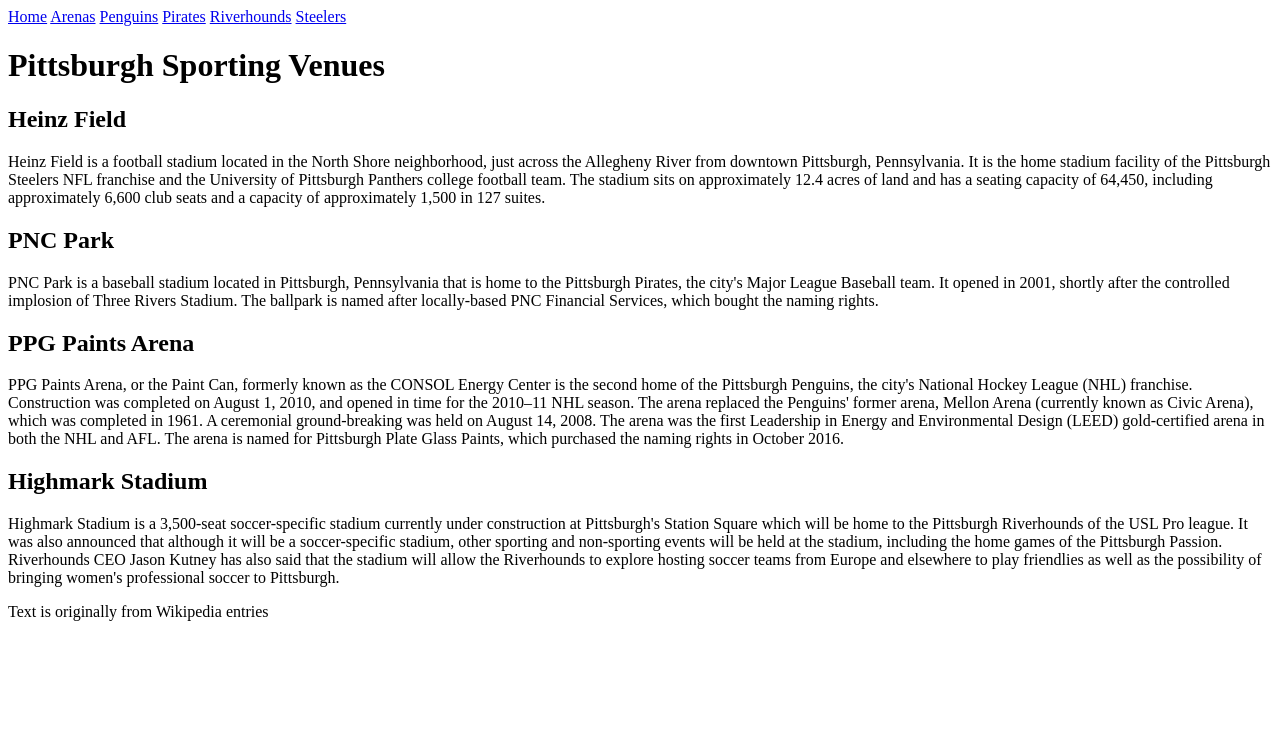
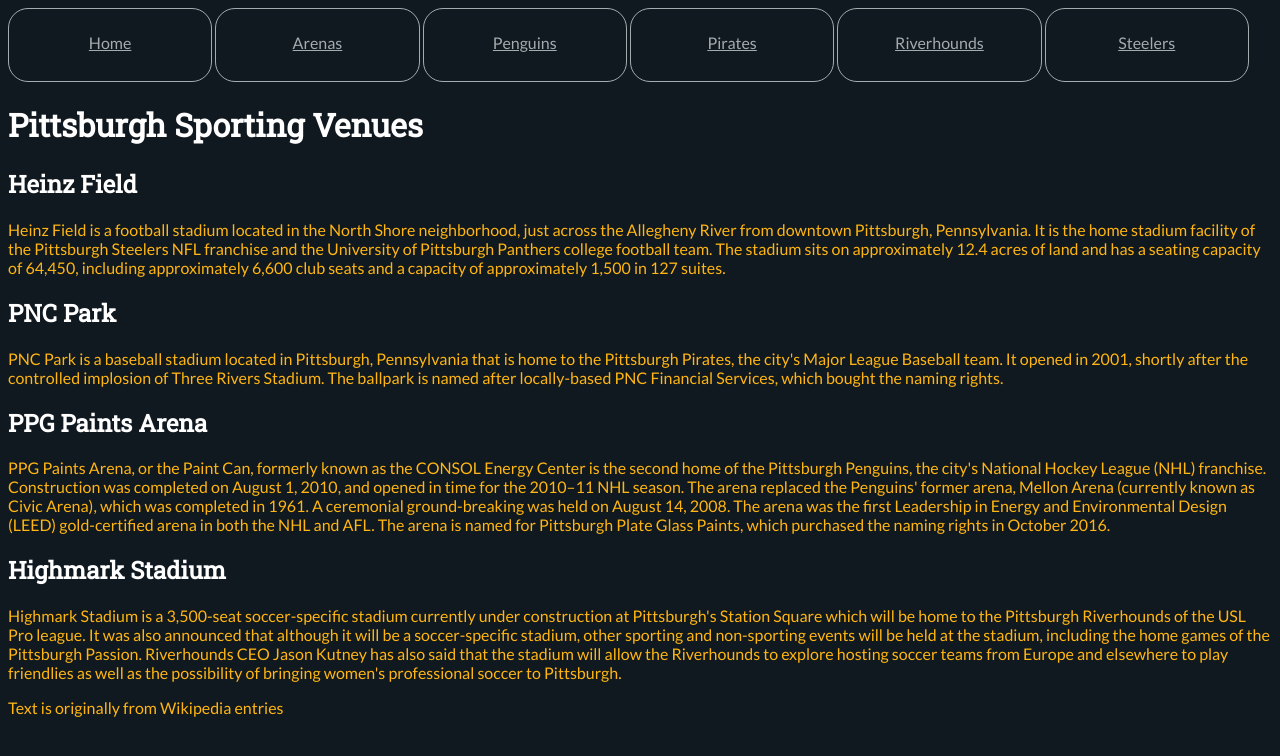
Before and after one commit to leecottrellPTC/HTMLLecture2020, a plain HTML site: page pgh sports/arenas.html in a window 1280 px wide. Drawn offline with Linux system fonts and the light colour scheme.

Commit message:
CSS font and color
wenesday 11-11 lecture

```diff
--- a/pgh sports/arenas.html
+++ b/pgh sports/arenas.html
@@ -3,6 +3,7 @@
 
 <head>
     <title>Pittsburgh Arenas</title>
+    <link rel="stylesheet" href="style.css" type="text/css">
 </head>
 
 <body>
--- /dev/null
+++ b/pgh sports/style.css
@@ -0,0 +1,59 @@
+@import url('https://fonts.googleapis.com/css2?family=Lato&family=Roboto+Slab&display=swap');
+body {
+    background-color: #101820;
+    color: rgb(255, 182, 18);
+    font-family: 'Lato', sans-serif;
+}
+
+a {
+    color: rgb(255, 255, 255);
+}
+
+
+/*
+<!-- HTML will kill CSS -->
+//this does not work :(
+a tags contained within nav tag
+
+*/
+
+nav a {
+    color: rgb(165, 172, 175);
+    width: 16%;
+    display: inline-block;
+    text-align: center;
+    height: 3em;
+    vertical-align: center;
+    border: 1pt solid rgb(165, 172, 175);
+    border-radius: 15pt;
+    padding-top: 1.5em;
+    /*em is size of letter M */
+    padding-bottom: 0;
+}
+
+
+/*fire when the mouse is over the link*/
+
+nav a:hover {
+    text-decoration: none;
+    /*turn off underline*/
+    font-size: 1.5em;
+}
+
+h1,
+h2 {
+    color: #ffffff;
+    /*font-family: "impact", "sans-serif";*/
+    /*name of desired font, default */
+    font-family: 'Roboto Slab', serif;
+}
+
+
+/*pseudo class*/
+
+
+/*
+a:visited {
+    color: rgb(255, 255, 255);
+}
+*/
```
Also changed, not shown: pgh sports/index.html (+1 -0 lines), pgh sports/penguins.html (+1 -0 lines), pgh sports/pirates.html (+1 -0 lines), pgh sports/riverhounds.html (+1 -0 lines), pgh sports/steelers.html (+1 -0 lines), 1 other file.
